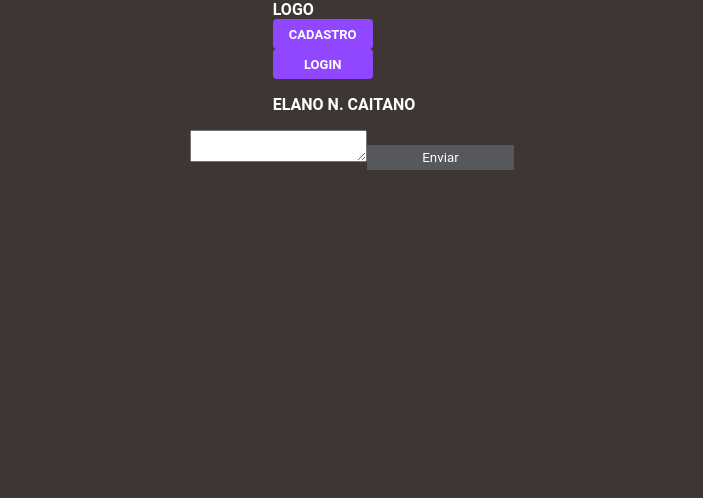
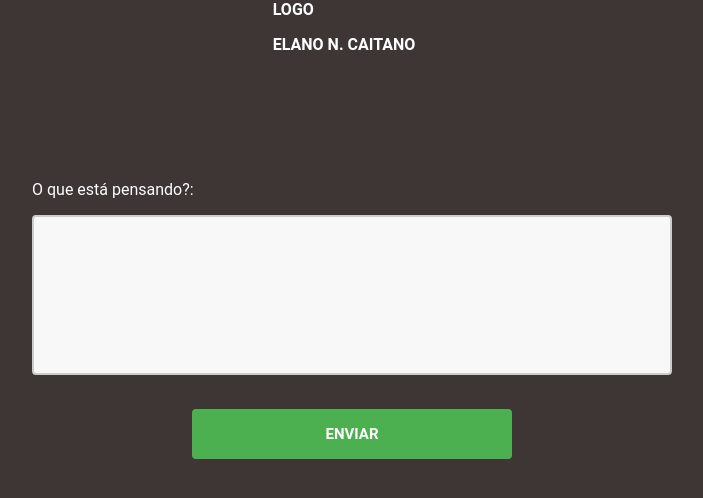
Before and after one commit to elanonc/social-networks, a React (Vite) app in the folder client/: page /postar in a window 1280 px wide. Shown: the top 498 px of the page, without its empty margins (288-991 px from the left). Built offline with nearby package versions, Linux system fonts and the light colour scheme.

Commit message:
Navegador, inicio e  posts: Estilização

```diff
--- a/client/src/App.css
+++ b/client/src/App.css
@@ -8,7 +8,7 @@ html, body {
   background-color: #3d3635;
 }
 
-button, .navbutton {
+button {
   display: flex;
   align-items: center;
   justify-content: center;
@@ -25,6 +25,6 @@ button, .navbutton {
   text-transform: uppercase;
 }
 
-button:hover, .navbutton:hover {
+button:hover {
   background-color: #772ce8;
 }
--- a/client/src/components/Common/FormPostar/FormPostar.css
+++ b/client/src/components/Common/FormPostar/FormPostar.css
@@ -1,7 +1,19 @@
 .container {
-    margin-top: 200px;
+    display: flex;
+    justify-content: center;
+    align-items: center;
+    height: 100%;
+    width: 100%;
 }
 
+.text-editor {
+    /* background-color: #FFF; */
+    width:600px;
+    height:300px;
+}
+
+
+/*
 .form-container {
     display: grid;
     place-content: center;
@@ -23,4 +35,4 @@
     display: flex;
     align-items: flex-end;
     flex-direction: column;
-}
+} */
--- a/client/src/components/Common/FormPostar/FormPostar.jsx
+++ b/client/src/components/Common/FormPostar/FormPostar.jsx
@@ -1,18 +1,45 @@
 import React from 'react';
 import { useForm } from "react-hook-form";
 import { useNavigate } from "react-router-dom";
+import { useState, useEffect } from 'react';
 import "./FormPostar.css";
 import axios from "axios";
+
+import { useQuill } from 'react-quilljs';
+import 'quill/dist/quill.snow.css';
 
 export function FormPostar() {
 
   let {register, handleSubmit} = useForm();
   let navigate = useNavigate();
 
+  const { quill, quillRef } = useQuill();
+  const [value,setValue] = useState();
+
+  useEffect(() => {
+    if (quill) {
+      quill.on('text-change', () => {
+        console.log(quillRef.current.firstChild.innerHTML);
+        setValue(quillRef.current.firstChild.innerHTML)
+      });
+    }
+  }, [quill]);
+
+  const tratarSubmit = (data) => {
+    criarPost(data.texto, 0, auth.token)
+      .then((post) => {
+        console.log(post);
+        navigate("/");
+      })
+      .catch((error) => {
+        console.log(error);
+      });
+  };
+
   return (
     <div className="container">
 
-        <form >
+        {/* <form >
             <div className="form-container">
                 <div className="input-container">
                     <label className="label">Mensagem: </label>
@@ -22,7 +49,15 @@ export function FormPostar() {
                     <button type="submit">Enviar</button>
                 </div>
             </div>
-        </form>
+        </form>  */}
+
+
+        <div className='text-editor'>
+            <div ref={quillRef} />
+        </div>
+
+
+            {/* {/* <button type="submit" onSubmit={handleSubmit(tratarSubmit)}>Submit</button>  */}
 
     </div>
   )
--- a/client/src/components/Common/Navegador/Navegador.css
+++ b/client/src/components/Common/Navegador/Navegador.css
@@ -41,3 +41,14 @@ li {
 .users-logo {
   margin-left: 16px;
 }
+
+
+.navbutton {
+  font-size: 16px;
+}
+
+.nav-linhadotempo {
+  width: 250px;
+  padding: 0;
+  font-size: 16px
+}
--- a/client/src/components/Common/Navegador/Navegador.jsx
+++ b/client/src/components/Common/Navegador/Navegador.jsx
@@ -16,9 +16,9 @@ export function Navegador() {
               Logo
             </a>
         </div>
-
+{/*
       <NavLink className="navbutton" end to="/cadastro">Cadastro</NavLink>
-      <NavLink className="navbutton" end to="/login">Login</NavLink>
+      <NavLink className="navbutton" end to="/login">Login</NavLink>  */}
 
       <div>
         <ul>
@@ -42,7 +42,7 @@ export function Navegador() {
         <div>
           <ul>
             <li>
-              <NavLink className="navbutton" end to="/">Linha do Tempo</NavLink>
+              <NavLink id="nav-linhadotempo" end to="/">Linha do Tempo</NavLink>
             </li>
             <li>
               <NavLink className="navbutton" end to="/postar">Postar</NavLink>
--- a/client/src/components/Pages/PaginaInicial/PaginaInicial.css
+++ b/client/src/components/Pages/PaginaInicial/PaginaInicial.css
@@ -35,9 +35,7 @@
 }
 
 .navbutton {
-    width: 100px;
     padding: 0;
-    justify-content: center;
 }
 
 .home {
--- a/client/src/components/Pages/PaginaLogin/PaginaLogin.css
+++ b/client/src/components/Pages/PaginaLogin/PaginaLogin.css
@@ -6,3 +6,7 @@
     align-items: center;
     flex-direction: column;
 }
+
+.navlink-a {
+    margin-left: 10px;
+}
--- a/client/src/components/Pages/PaginaPostar/PaginaPostar.css
+++ b/client/src/components/Pages/PaginaPostar/PaginaPostar.css
@@ -1,6 +1,28 @@
-.pagina {
+.post-container {
     display: flex;
     justify-content: center;
     align-items: center;
     flex-direction: column;
 }
+
+.post-container textarea {
+    height: 160px;
+    width: 640px;
+    padding: 12px 20px;
+    box-sizing: border-box;
+    border: 2px solid #ccc;
+    border-radius: 4px;
+    background-color: #f8f8f8;
+    font-size: 16px;
+    resize: none;
+}
+
+.post-container label {
+    padding: 10px 0 0 0;
+    font-size: 16px;
+    color: #fff;
+    pointer-events: none;
+    display: flex;
+    margin-bottom: 16px;
+    margin-top: 100px;
+}
--- a/client/src/components/Pages/PaginaPostar/PaginaPostar.jsx
+++ b/client/src/components/Pages/PaginaPostar/PaginaPostar.jsx
@@ -3,6 +3,7 @@ import { useForm } from "react-hook-form";
 import { useNavigate } from "react-router-dom";
 import { criarPost } from "../../../api/posts.api";
 import { authContext } from "../../../App";
+import { FormPostar } from "../../Common/FormPostar/FormPostar";
 
 import { Navegador } from '../../Common/Navegador/Navegador';
 // import { FormPostar } from '../../Common/FormPostar/FormPostar';
@@ -25,12 +26,19 @@ export function PaginaPostar() {
     };
 
     return (
-      <div className="pagina">
+      <div className="post-container">
           <Navegador/>
           <form className="formulario" onSubmit={handleSubmit(tratarSubmit)}>
-            <textarea  {...register("texto")} />
-            <input type="submit" value="Enviar" />
+            <div className="text">
+              <label>O que está pensando?: </label>
+
+              <textarea {...register("texto")}/>
+            </div>
+            <div className="container-submit">
+              <button type="submit">Enviar</button>
+            </div>
           </form>
+          {/* <FormPostar/> */}
       </div>
     )
 }
```
